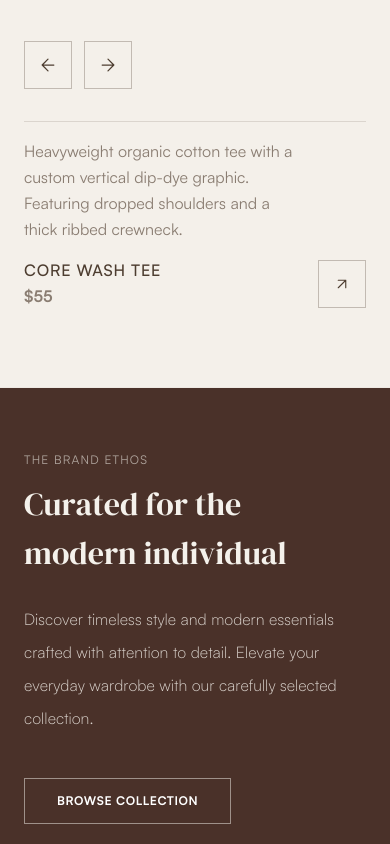
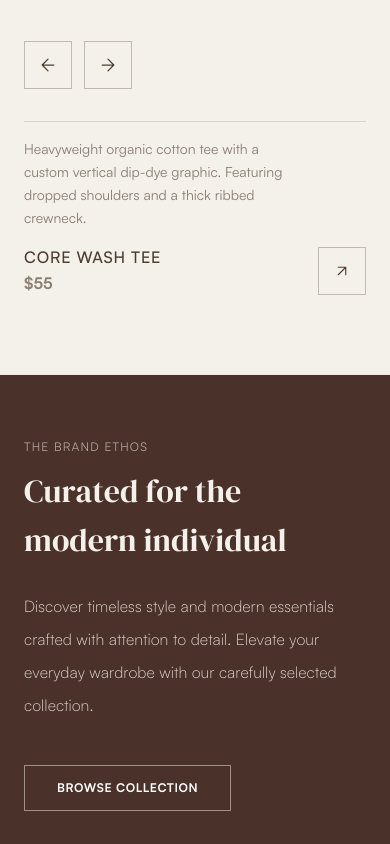
Before and after one commit to jeff-nwadi/prince_closet, a Next.js app: page / in a window 390 px wide. Shown: the part 820-1664 px from the top of the page. Built offline with nearby package versions, Linux system fonts and the light colour scheme.

Commit message:
feat: implement interactive staggered carousel for landing page hero and testimonial section

```diff
--- a/components/landingpage/hero/Hero.tsx
+++ b/components/landingpage/hero/Hero.tsx
@@ -342,7 +342,7 @@ export default function Hero() {
 
         {/* Active Product Details (Bottom Right) */}
         <div className="md:col-span-6 flex items-end justify-between gap-6 border-t border-[#4d3d30]/15 pt-4">
-          <div className="max-w-[420px]">
+          <div className="w-full">
             <AnimatePresence mode="wait">
               <motion.div
                 key={activeIndex}
@@ -351,7 +351,7 @@ export default function Hero() {
                 exit={{ opacity: 0, y: -15 }}
                 transition={{ duration: 0.4, ease: [0.16, 1, 0.3, 1] }}
               >
-                <p className="sm:text-[16px] text-[#8a7d72] w-full font-[400] leading-relaxed min-h-[50px]">
+                <p className="md:text-[16px] text-[14px] text-[#8a7d72] w-full font-[400] leading-relaxed min-h-[50px]">
                   {outfits[activeIndex]?.description}
                 </p>
                 <div className="mt-4 flex flex-col">
--- a/components/landingpage/testimonial/Testimonial.tsx
+++ b/components/landingpage/testimonial/Testimonial.tsx
@@ -55,7 +55,7 @@ const Testimonial = () => {
   }, [active])
 
   return (
-    <div data-scroll-section className='py-20 lg:py-32 px-6 lg:px-16 bg-[#f4f0ea]'>
+    <div data-scroll-section className='py-20 lg:py-32 px-3 lg:px-16 bg-[#f4f0ea]'>
       {/* Title block with entrance animation */}
       <div className="mb-16 lg:mb-24">
         <h2
```
